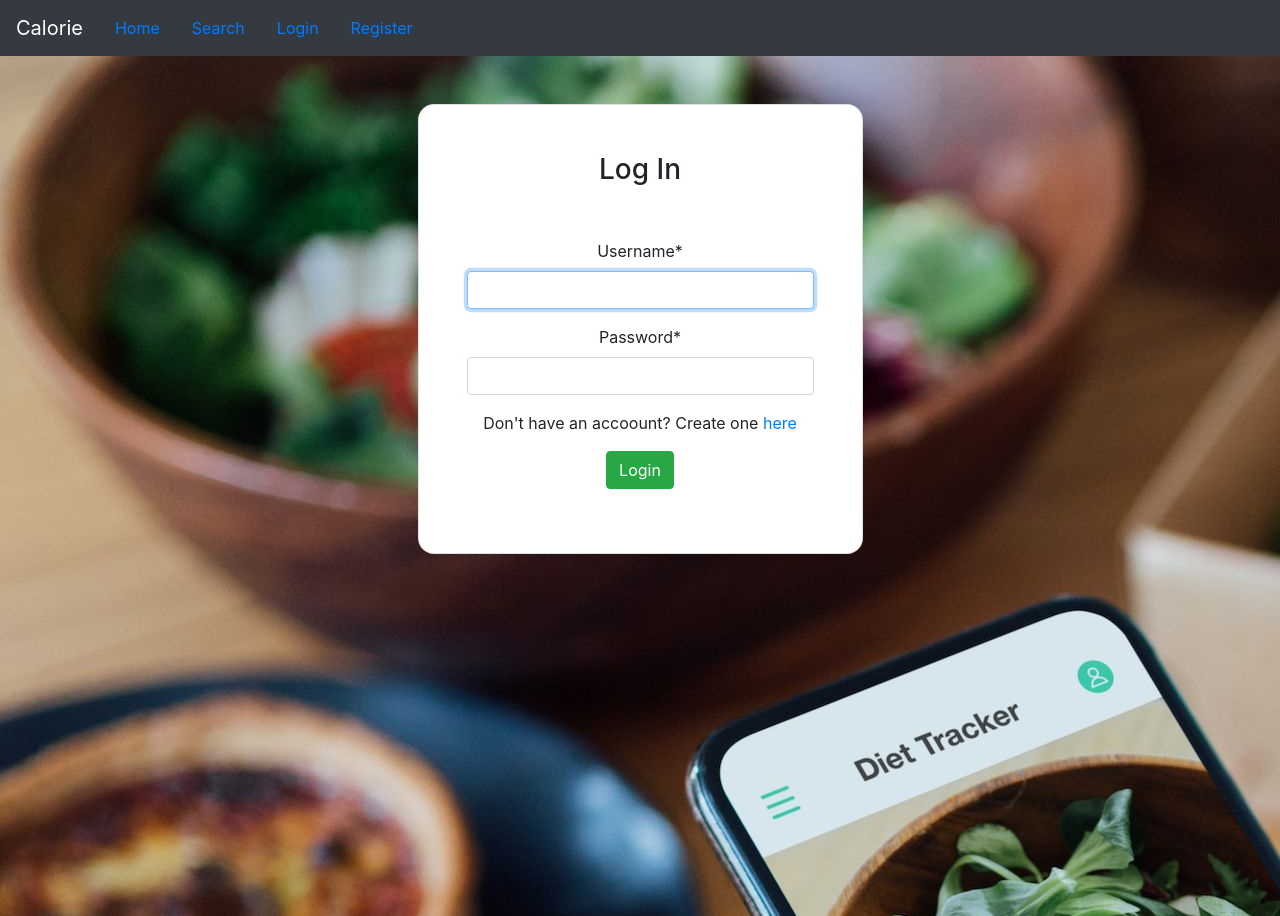
After one commit to swathi1316/Calorie_Tracking_Django, a Django app: page /login/ in a window 1280 px wide. The commit adds this page. Run offline with Django 3.2, Linux system fonts and the light colour scheme; some libraries are stand-ins or nearby versions.

Commit message:
Login_Page_and_StylingOfHomePage_and_SignUp

```diff
--- a/calories/calories/urls.py
+++ b/calories/calories/urls.py
@@ -19,5 +19,9 @@ from homepage import views
 
 urlpatterns = [
     path('admin/', admin.site.urls),
-    path("",views.UserSignup, name ="register")
+    path("", views.homeview, name="home"),
+    path("register/", views.usersignup, name="register"),
+    path('', include("django.contrib.auth.urls"),name='registration'),
+
 ]
+print(urlpatterns)
--- a/calories/templates/base.html
+++ b/calories/templates/base.html
@@ -7,13 +7,78 @@
 
 	<link rel="stylesheet" href="https://stackpath.bootstrapcdn.com/bootstrap/4.3.1/css/bootstrap.min.css" integrity="sha384-ggOyR0iXCbMQv3Xipma34MD+dH/1fQ784/j6cY/iJTQUOhcWr7x9JvoRxT2MZw1T" crossorigin="anonymous">
 
-	<title>{% block title %}User Registration{% endblock %}</title>
+	<title>{% block title %}Base{% endblock %}</title>
+    {% load static %}
     <style>
-        body{
-              background-color: #F0FFF0;
-        }
-        .
+        .img-fluid {
+                background-image: url({% static 'calo1.jpg' %});
+                position: fixed;
+                left: 0;
+                right: 0;
+                z-index: 1;
+                display: block;
+                width: 100%;
+                height: 100%;
+<!--                -webkit-filter: blur(5px);-->
+<!--                -moz-filter: blur(5px);-->
+<!--                -o-filter: blur(5px);-->
+<!--                -ms-filter: blur(5px);-->
+<!--                filter: blur(4px);-->
 
+           }
+
+
+
+
+<!--        #search-->
+<!--        {-->
+<!--            max-width:700px;-->
+<!--            width:100%;-->
+<!--            height:50vh;-->
+<!--            display:flex;-->
+<!--            align-items:center;-->
+<!--            justify-content:center;-->
+<!--            position:absolute;-->
+<!--            right:0;-->
+<!--            left:0;-->
+<!--            top:0;-->
+<!--            bottom:0;-->
+<!--            margin:auto;-->
+<!--        }-->
+
+<!--        .img_fluid{-->
+<!--            /* The image used */-->
+<!--            background-image: url("static/calo.jpg");-->
+
+<!--             /* Add the blur effect */-->
+<!--            filter: blur(8px);-->
+<!--            -webkit-filter: blur(8px);-->
+
+<!--           /* Full height */-->
+<!--            height: 100%;-->
+
+<!--           /* Center and scale the image nicely */-->
+<!--            background-position: center;-->
+<!--            background-repeat: no-repeat;-->
+<!--            background-size: cover;-->
+<!--        }-->
+
+<!--        /* Position text in the middle of the page/image */-->
+<!--        .bg-text {-->
+<!--            background-color: rgb(0,0,0); /* Fallback color */-->
+<!--            background-color: rgba(0,0,0, 0.4); /* Black w/opacity/see-through */-->
+<!--            color: white;-->
+<!--            font-weight: bold;-->
+<!--            border: 3px solid #f1f1f1;-->
+<!--            position: absolute;-->
+<!--            top: 50%;-->
+<!--            left: 50%;-->
+<!--            transform: translate(-50%, -50%);-->
+<!--            z-index: 2;-->
+<!--            width: 80%;-->
+<!--            padding: 20px;-->
+<!--            text-align: center;-->
+<!--        }-->
 
     </style>
 </head>
@@ -28,13 +93,13 @@
     <div class="collapse navbar-collapse" id="navbarNav">
     <ul class="nav nav-pills navbar-left">
       <li class="nav-item active">
-        <a class="nav-link" href="#">Home <span class="sr-only">(current)</span></a>
+        <a class="nav-link" href="{% url 'home' %}">Home <span class="sr-only">(current)</span></a>
       </li>
       <li class="nav-item">
         <a class="nav-link" href="#">Search</a>
       </li>
       <li class="nav-item">
-        <a class="nav-link" href="#">Login</a>
+        <a class="nav-link" href="{% url 'login' %}">Login</a>
       </li>
       <li class="nav-item">
         <a class="nav-link" href="{% url 'register' %}">Register</a>
@@ -42,16 +107,23 @@
     </ul>
   </div>
     </nav>
+
+
+        <div class="img-fluid">
         <div id="content" name="content" class="homepage">
-		<div class="row justify-content-center">
-			<div class="col-8">
-				<h1 class="mt-2">REGISTRATION</h1>
-				<hr class="mt-0 mb-4">
-				{% block content %}
-				{% endblock %}
-			</div>
-		</div>
-	</div>
+                {% block content %}
+                {% endblock %}
+            </div>
+        </div>
+
+<!--&lt;!&ndash;        <div class = "col-lg-12 col-sm-12 col-md-12 col-xs-12 ">&ndash;&gt;-->
+<!--            <div class="input-group mb-3" id="search">-->
+<!--                <div class="input-group-prepend">-->
+<!--                    <button class="btn btn-outline-secondary" type="button">Button</button>-->
+<!--                </div>-->
+<!--                <input type="text" class="form-control" placeholder="" aria-label="" aria-describedby="basic-addon1">-->
+<!--            </div>-->
+
 
 	<script src="https://code.jquery.com/jquery-3.3.1.slim.min.js" integrity="sha384-q8i/X+965DzO0rT7abK41JStQIAqVgRVzpbzo5smXKp4YfRvH+8abtTE1Pi6jizo" crossorigin="anonymous"></script>
     <script src="https://cdnjs.cloudflare.com/ajax/libs/popper.js/1.14.7/umd/popper.min.js" integrity="sha384-UO2eT0CpHqdSJQ6hJty5KVphtPhzWj9WO1clHTMGa3JDZwrnQq4sF86dIHNDz0W1" crossorigin="anonymous"></script>
--- /dev/null
+++ b/calories/templates/registration/login.html
@@ -0,0 +1,30 @@
+{% extends "base.html" %}
+{% block title %}
+Login
+{% endblock %}
+
+{% load crispy_forms_tags %}
+
+<div id="content" name="content" class="homepage">
+{% block content %}
+	<section class="vh-75">
+  		<div class="container py-5 h-100">
+    		<div class="row d-flex justify-content-center align-items-center h-100">
+      			<div class="col-12 col-md-8 col-lg-6 col-xl-5">
+        			<div class="card shadow-2-strong" style="border-radius: 1rem;">
+          				<div class="card-body p-5 text-center">
+            				<h3 class="mb-5">Log In</h3>
+     						<form method="post" class="form-group mx-100 mx-auto mt-2 pt-1">
+									{% csrf_token %}
+									{{form|crispy}}
+									<p>Don't have an accoount? Create one <a href="/register">here</a></p>
+									<button type="submit" class="btn btn-success">Login</button>
+    						</form>
+						</div>
+					</div>
+				</div>
+			</div>
+		</div>
+	</section>
+{% endblock %}
+</div>
```
Also changed, not shown: calories/calories/settings.py (+6 -3 lines), calories/homepage/views.py (+10 -4 lines), calories/templates/home.html (added, +45 -0 lines), calories/templates/register.html (deleted, +0 -12 lines), calories/templates/register/register.html (added, +28 -0 lines), calories/static/cal.jpg (added), calories/static/calo.jpg (added), calories/static/calo1.jpg (added), calories/static/calo2.jpg (added), calories/static/calo3.jpeg (added), calories/static/calorie.jpg (added), calories/static/cals.jpg (added), calories/static/image.jpg (added).
